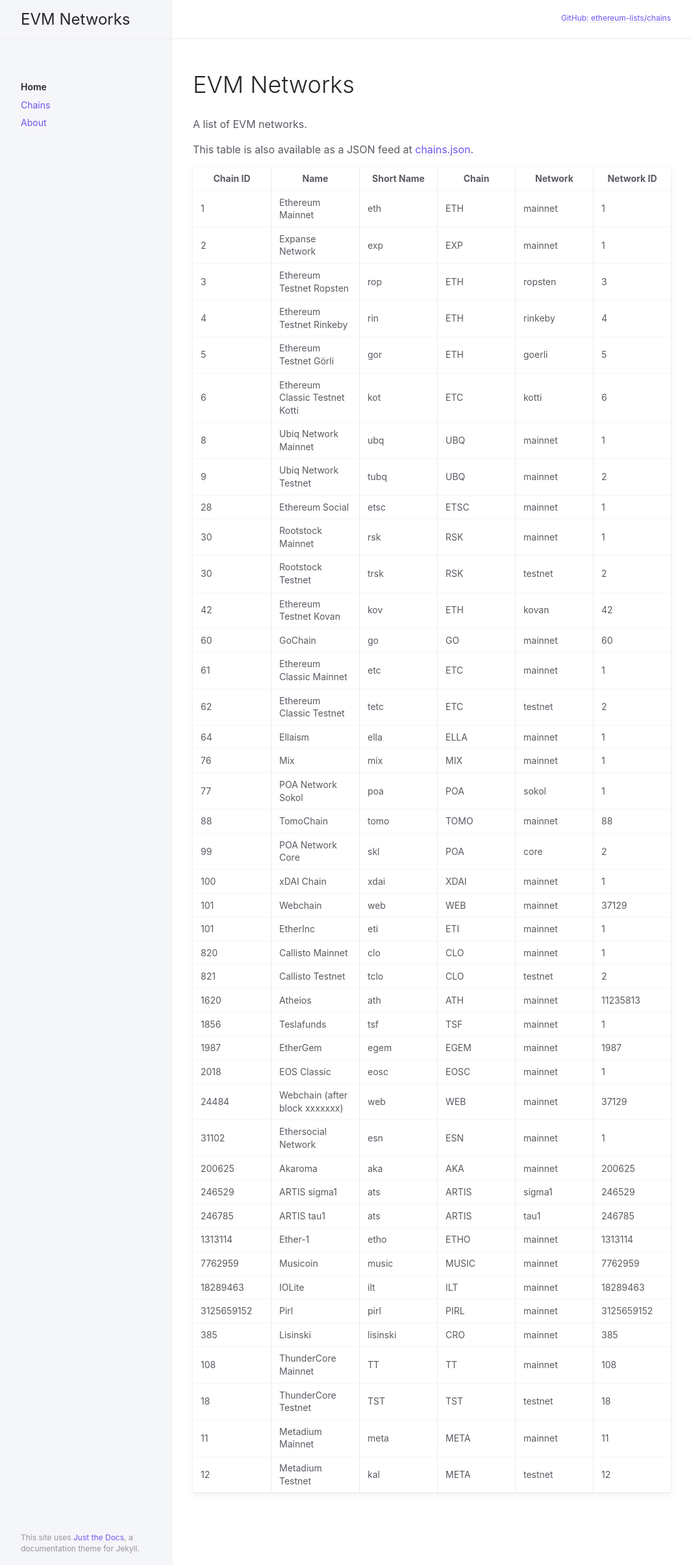
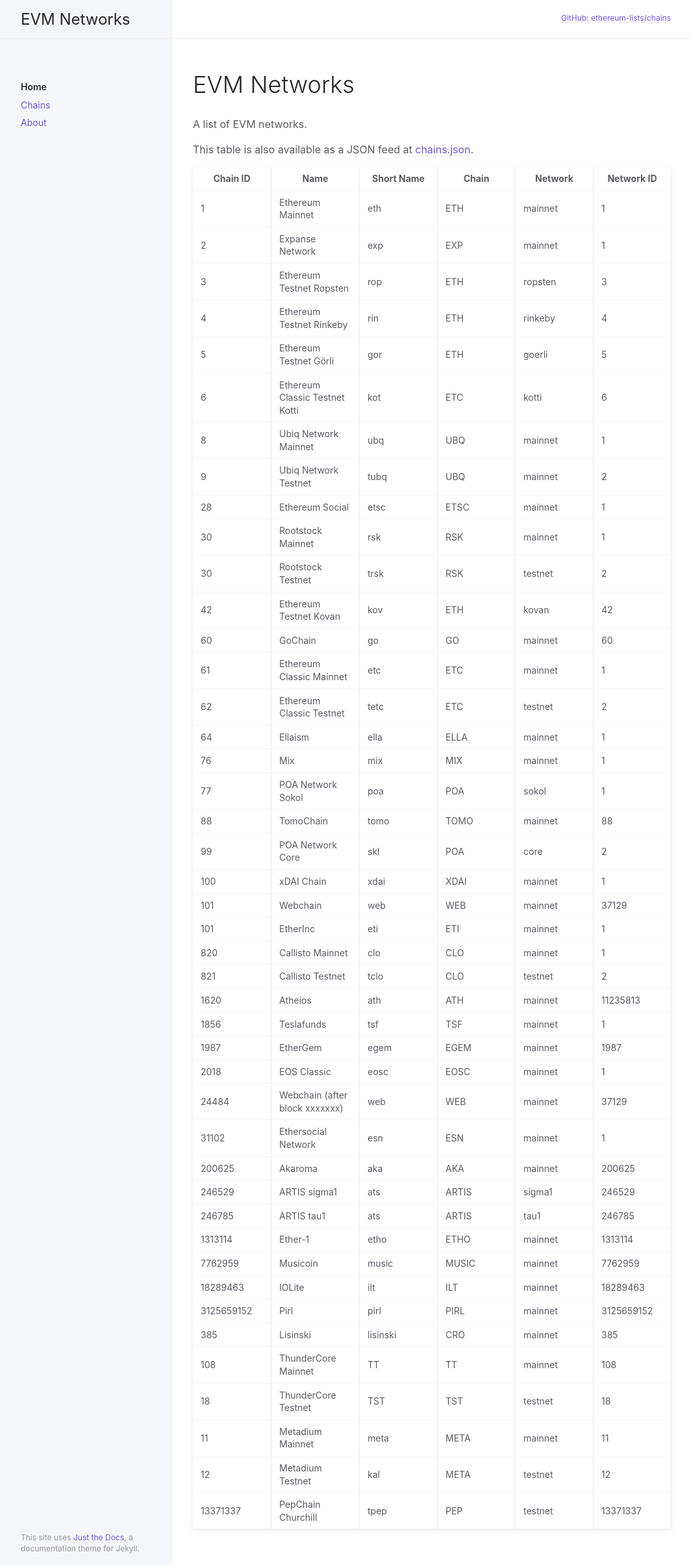
Before and after one commit to Night-commits/chains, a Jekyll site: the page built from index.md, in a window 1280 px wide. Shown: the whole page at 65% size, without its empty margins (91-1155 px from the left). Built offline with Jekyll 4.4.1, drawn with Linux system fonts in a browser that asks for light colours.

Commit message:
Add PepChain testnet

```diff
--- a/_data/chains.json
+++ b/_data/chains.json
@@ -389,5 +389,14 @@
   "chain_id": 12,
   "network_id": 12,
   "rpc": ["https://api.metadium.com/dev"]
-}
+},
+{
+    "name": "PepChain Churchill",
+    "short_name": "tpep",
+    "chain": "PEP",
+    "network": "testnet",
+    "chain_id": 13371337,
+    "network_id": 13371337,
+    "rpc": ["https://churchill-rpc.pepchain.io/"]
+  },
 ]
```
